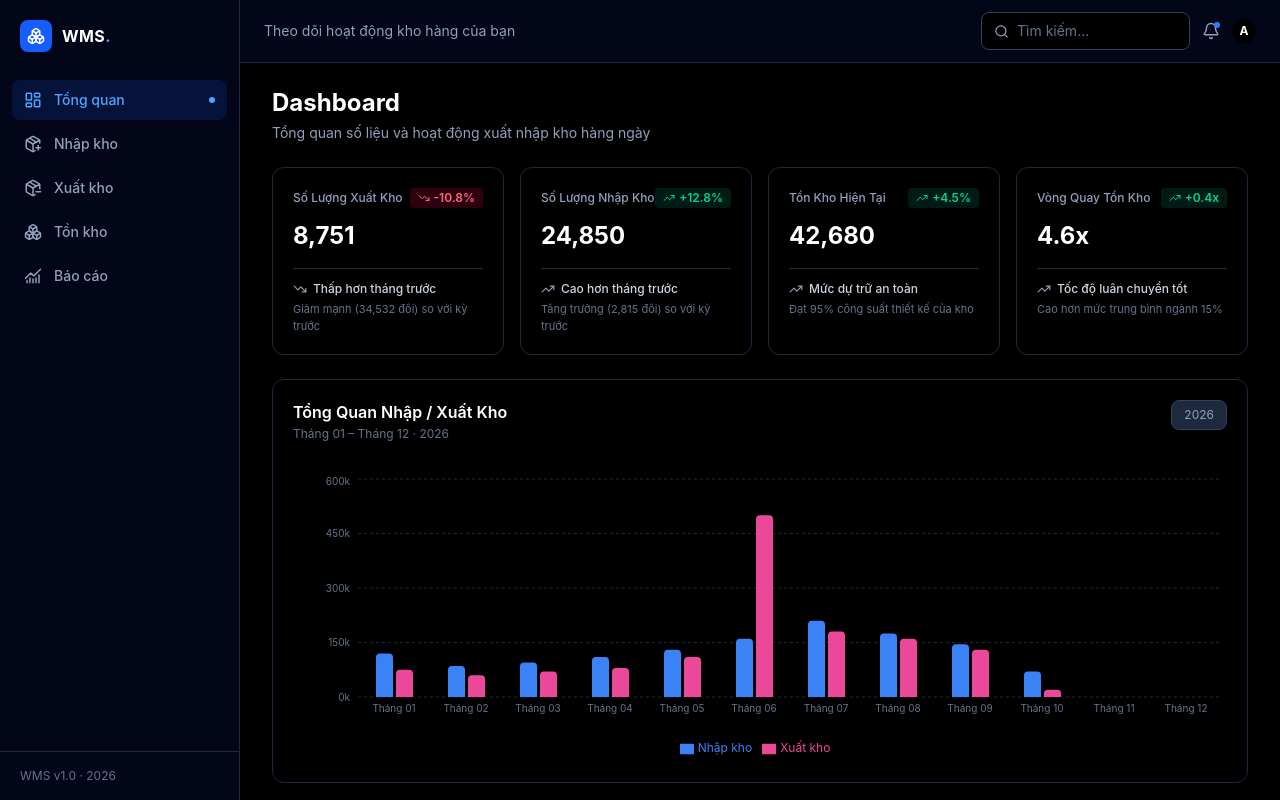
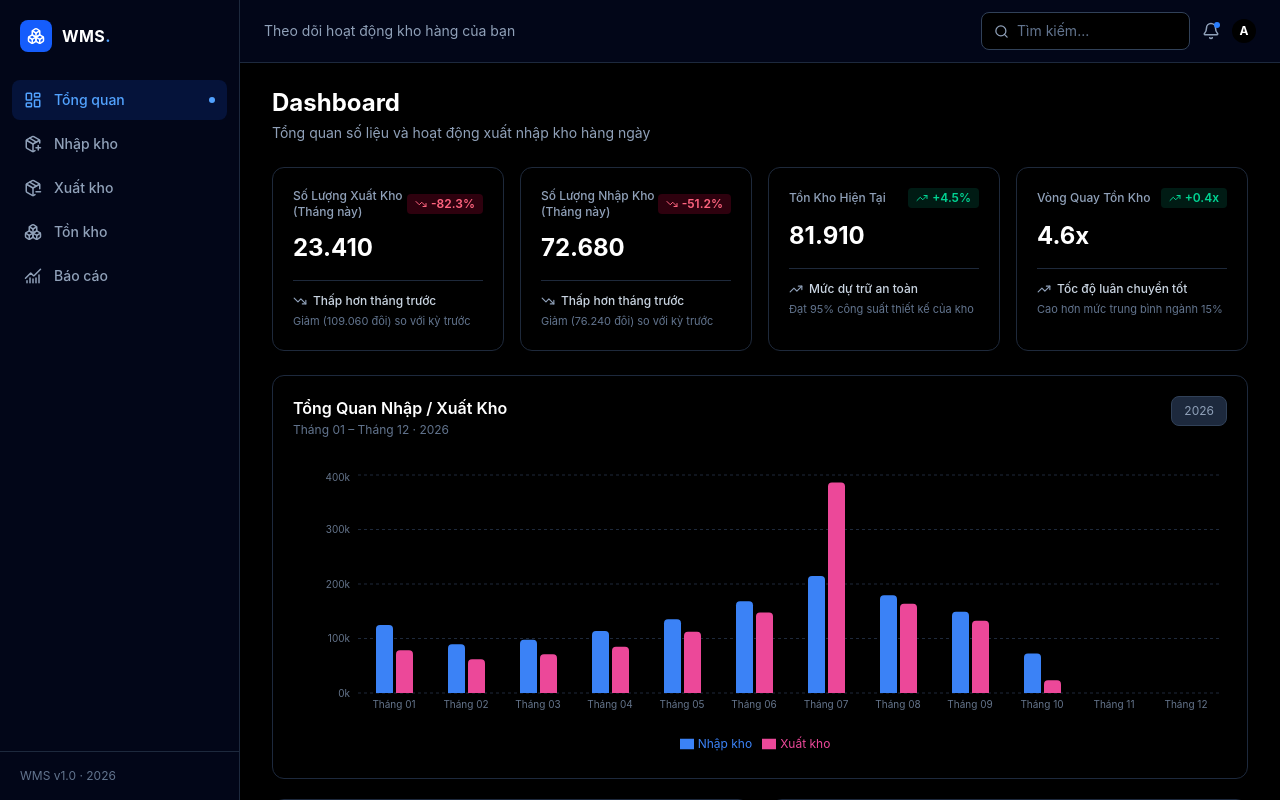
Before and after one commit to ngocming/WMS, a React (Vite) app: page / in a window 1280 px wide. Built offline with nearby package versions, Linux system fonts and the light colour scheme.

Commit message:
update mockData

```diff
--- a/src/components/dashboard/chart/LineChart.tsx
+++ b/src/components/dashboard/chart/LineChart.tsx
@@ -4,8 +4,7 @@ import {
     LineChart, Line,
     XAxis, YAxis, CartesianGrid, Tooltip,
 } from 'recharts'
-
-import { TrendingDown } from 'lucide-react'
+import { TrendingDown, TrendingUp } from 'lucide-react'
 import { netFlowData } from '../../../data/chartData'
 import { tooltip, SectionTitle } from './tool'
 
@@ -24,6 +23,11 @@ export default function Line_Chart({ data }: LineChartProps) {
 
     const firstMonth = visibleData[0]?.month ?? ''
     const lastMonth = visibleData[visibleData.length - 1]?.month ?? ''
+
+    const currentFlow = visibleData[visibleData.length - 1]?.netFlow ?? 0
+    const prevFlow = visibleData[visibleData.length - 2]?.netFlow ?? 0
+    const diffPct = prevFlow > 0 ? (((currentFlow - prevFlow) / prevFlow) * 100).toFixed(1) : '0'
+    const isDown = Number(diffPct) < 0
 
     return (
         <section className="rounded-xl border border-slate-800 bg-black p-5">
@@ -50,7 +54,8 @@ export default function Line_Chart({ data }: LineChartProps) {
             </div>
             <div className="mt-3 border-t border-slate-800 pt-3">
                 <p className="flex items-center gap-1.5 text-xs font-medium">
-                    Xu hướng giảm mạnh (−26.22%) tháng này<TrendingDown className="h-3 w-3" />
+                    Xu hướng {isDown ? `giảm (${diffPct}%)` : `tăng (+${diffPct}%)`} tháng này
+                    {isDown ? <TrendingDown className="h-3 w-3 text-rose-400" /> : <TrendingUp className="h-3 w-3 text-emerald-400" />}
                 </p>
                 <p className="mt-0.5 text-xs text-slate-500">
                     {firstMonth && lastMonth ? `${firstMonth} – ${lastMonth} · 6 tháng gần nhất` : '6 tháng gần nhất'}
--- a/src/data/chartData.ts
+++ b/src/data/chartData.ts
@@ -1,26 +1,30 @@
-export const monthlyData = [
-    { month: 'Tháng 01', inbound: 120000, outbound: 75000 },
-    { month: 'Tháng 02', inbound: 85000, outbound: 60000 },
-    { month: 'Tháng 03', inbound: 95000, outbound: 70000 },
-    { month: 'Tháng 04', inbound: 110000, outbound: 80000 },
-    { month: 'Tháng 05', inbound: 130000, outbound: 110000 },
-    { month: 'Tháng 06', inbound: 160000, outbound: 500000 },
-    { month: 'Tháng 07', inbound: 210000, outbound: 180000 },
-    { month: 'Tháng 08', inbound: 175000, outbound: 160000 },
-    { month: 'Tháng 09', inbound: 145000, outbound: 130000 },
-    { month: 'Tháng 10', inbound: 70000, outbound: 20000 },
+export interface MonthlyDataPoint {
+    month: string
+    inbound: number
+    outbound: number
+}
+
+export const monthlyData: MonthlyDataPoint[] = [
+    { month: 'Tháng 01', inbound: 124580, outbound: 78320 },
+    { month: 'Tháng 02', inbound: 89410, outbound: 62150 },
+    { month: 'Tháng 03', inbound: 97840, outbound: 71290 },
+    { month: 'Tháng 04', inbound: 113650, outbound: 84720 },
+    { month: 'Tháng 05', inbound: 135290, outbound: 112480 },
+    { month: 'Tháng 06', inbound: 168430, outbound: 147810 },
+    { month: 'Tháng 07', inbound: 214760, outbound: 386350 },
+    { month: 'Tháng 08', inbound: 179240, outbound: 163890 },
+    { month: 'Tháng 09', inbound: 148920, outbound: 132470 },
+    { month: 'Tháng 10', inbound: 72680, outbound: 23410 },
     { month: 'Tháng 11', inbound: 0, outbound: 0 },
     { month: 'Tháng 12', inbound: 0, outbound: 0 },
 ]
 
-export const netFlowData = [
-    { month: 'Apr', netFlow: 35000 },
-    { month: 'May', netFlow: 28000 },
-    { month: 'Jun', netFlow: 15000 },
-    { month: 'Jul', netFlow: 8000 },
-    { month: 'Aug', netFlow: 22000 },
-    { month: 'Sep', netFlow: 18000 },
-]
+export const netFlowData = monthlyData
+    .filter((d) => d.inbound > 0 || d.outbound > 0)
+    .map((d) => ({
+        month: d.month.replace('Tháng ', 'T'),
+        netFlow: Math.abs(d.inbound - d.outbound),
+    }))
 
 export const stockConditionData = [
     { name: 'Loại B', value: 1868 },
--- a/src/data/mockData.ts
+++ b/src/data/mockData.ts
@@ -1,32 +1,55 @@
 import type { StatCardData } from "../types/dashboard"
+import { monthlyData } from "./chartData"
 
+const validMonths = monthlyData.filter((d) => d.inbound > 0 || d.outbound > 0)
+const currentMonth = validMonths[validMonths.length - 1] ?? { inbound: 0, outbound: 0 }
+const prevMonth = validMonths[validMonths.length - 2] ?? { inbound: 0, outbound: 0 }
+
+const totalInbound = validMonths.reduce((sum, d) => sum + d.inbound, 0)
+const totalOutbound = validMonths.reduce((sum, d) => sum + d.outbound, 0)
+const currentStock = Math.max(0, totalInbound - totalOutbound)
+
+const calcChange = (curr: number, prev: number) => {
+    if (prev === 0) return { pct: '0%', isNegative: false, diffText: '0' }
+    const diff = curr - prev
+    const pct = ((diff / prev) * 100).toFixed(1)
+    return {
+        pct: `${diff >= 0 ? '+' : ''}${pct}%`,
+        isNegative: diff < 0,
+        diffText: `${Math.abs(diff).toLocaleString('vi-VN')} đôi`,
+    }
+}
+
+const outboundDiff = calcChange(currentMonth.outbound, prevMonth.outbound)
+const inboundDiff = calcChange(currentMonth.inbound, prevMonth.inbound)
 
 export const stats: StatCardData[] = [
     {
-        title: 'Số Lượng Xuất Kho',
-        value: '8,751',
+        title: 'Số Lượng Xuất Kho (Tháng này)',
+        value: currentMonth.outbound.toLocaleString('vi-VN'),
         badge: {
-            value: '-10.8%',
-            isNegative: true,
+            value: outboundDiff.pct,
+            isNegative: outboundDiff.isNegative,
         },
-        comparisonTitle: 'Thấp hơn tháng trước',
-        comparisonDetail: 'Giảm mạnh (34,532 đôi) so với kỳ trước',
-        trend: 'down',
+        comparisonTitle: outboundDiff.isNegative ? 'Thấp hơn tháng trước' : 'Cao hơn tháng trước',
+        comparisonDetail: `${outboundDiff.isNegative ? 'Giảm' : 'Tăng'} (${outboundDiff.diffText}) so với kỳ trước`,
+        trend: outboundDiff.isNegative ? 'down' : 'up',
     },
     {
-        title: 'Số Lượng Nhập Kho',
-        value: '24,850',
+        title: 'Số Lượng Nhập Kho (Tháng này)',
+        value: currentMonth.inbound.toLocaleString('vi-VN'),
         badge: {
-            value: '+12.8%',
-            isPositive: true,
+            value: inboundDiff.pct,
+            isPositive: !inboundDiff.isNegative,
+            isNegative: inboundDiff.isNegative,
         },
-        comparisonTitle: 'Cao hơn tháng trước',
-        comparisonDetail: 'Tăng trưởng (2,815 đôi) so với kỳ trước',
-        trend: 'up',
+        comparisonTitle: inboundDiff.isNegative ? 'Thấp hơn tháng trước' : 'Cao hơn tháng trước',
+        comparisonDetail: `${inboundDiff.isNegative ? 'Giảm' : 'Tăng'} (${inboundDiff.diffText}) so với kỳ trước`,
+        trend: inboundDiff.isNegative ? 'down' : 'up',
     },
     {
         title: 'Tồn Kho Hiện Tại',
-        value: '42,680',
+        value: currentStock.toLocaleString('vi-VN'),
         badge: {
             value: '+4.5%',
             isPositive: true,
```
